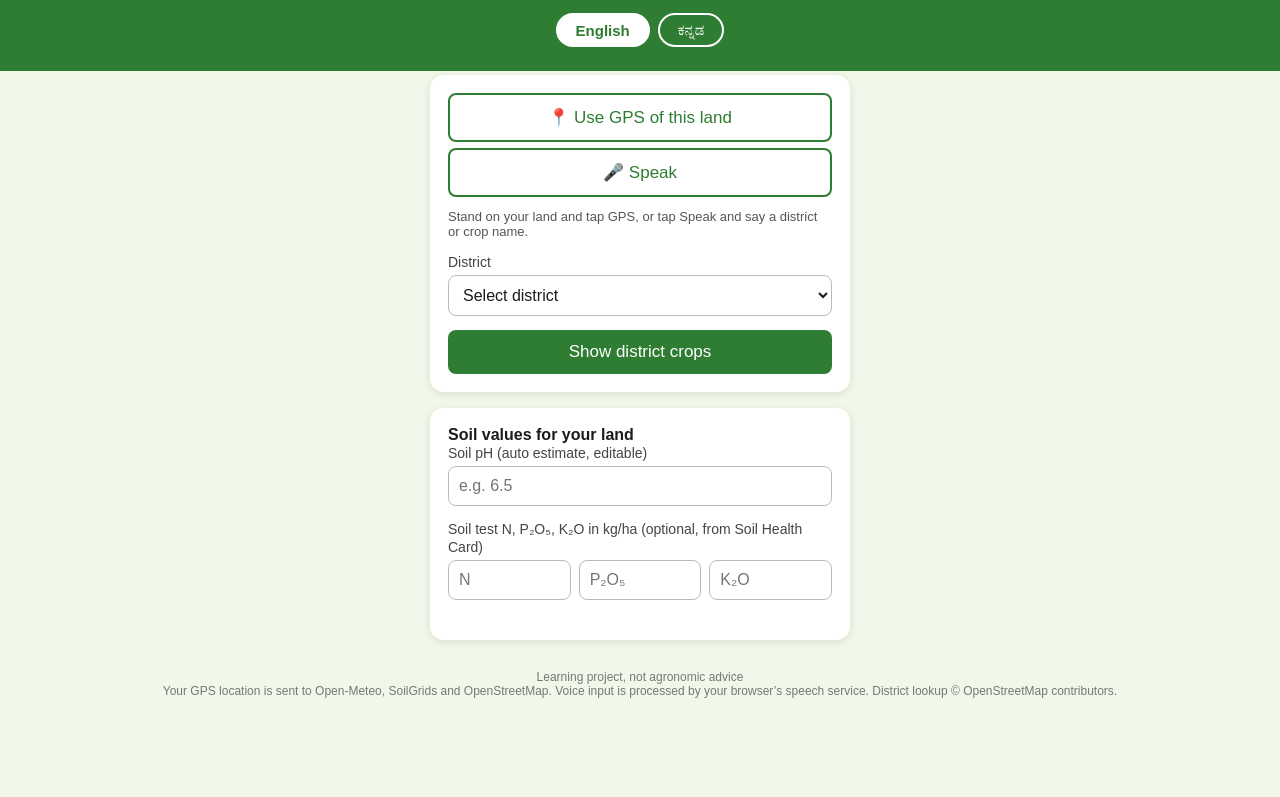
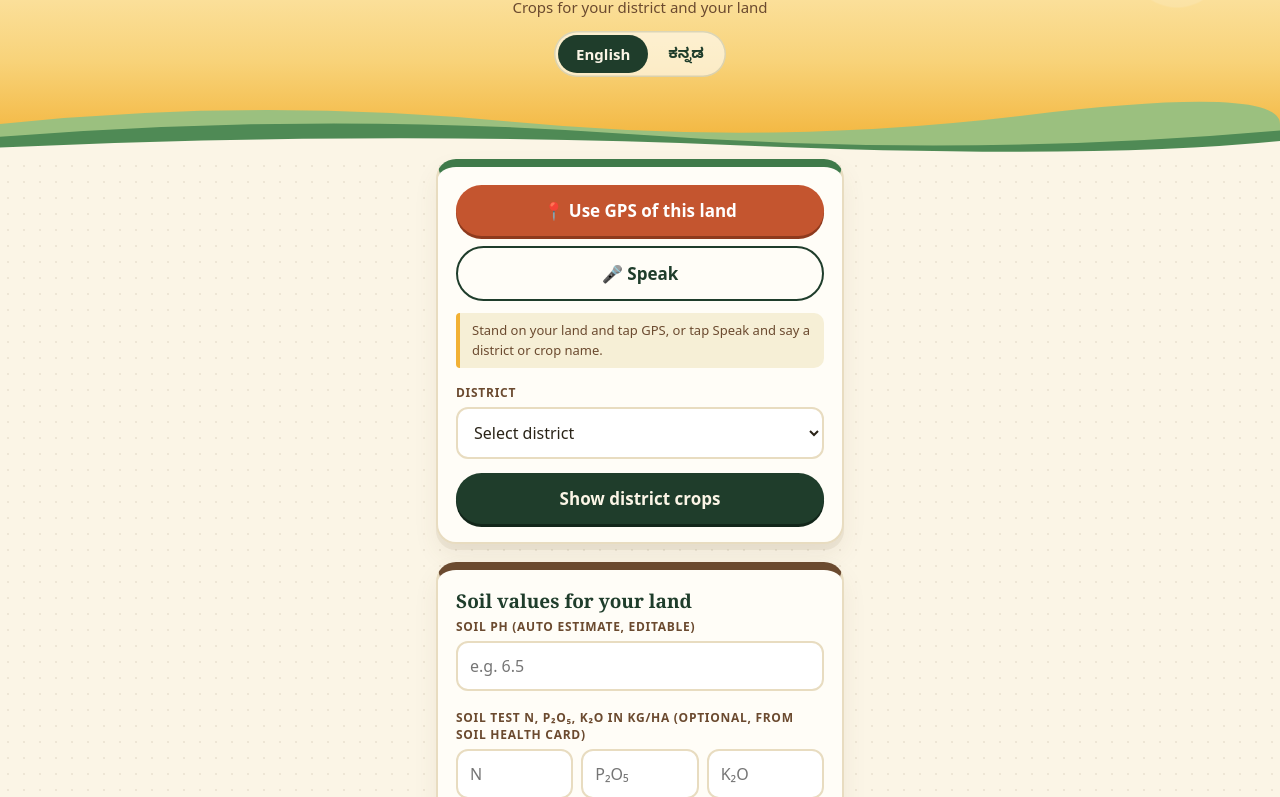
Before and after one commit to divyasureshd8/agrivision_project, a plain HTML site: page index.html in a window 1280 px wide. Shown: the part 82-879 px from the top of the page. Before the commit the page ends 800 px from the top, so only its background shows below. Drawn offline with Linux system fonts and the light colour scheme.

Commit message:
Update index.html

```diff
--- a/index.html
+++ b/index.html
@@ -3,38 +3,69 @@
 <meta name="viewport" content="width=device-width,initial-scale=1">
 <title>Agrivision</title>
 <style>
-body{margin:0;font-family:sans-serif;background:#f1f8e9;color:#1b1b1b}
-header{background:#2e7d32;color:#fff;padding:24px 16px;text-align:center}
-header h1{margin:0;font-size:28px}
-header p{margin:6px 0 0;opacity:.9}
-.lang{display:flex;gap:8px;justify-content:center;margin-top:14px}
-.lang button{width:auto;padding:6px 18px;font-size:15px;background:transparent;color:#fff;border:2px solid #fff;border-radius:20px}
-.lang button.on{background:#fff;color:#2e7d32;font-weight:bold}
-main{max-width:420px;margin:-12px auto 30px;padding:0 16px}
-.card{background:#fff;border-radius:14px;padding:18px;margin-top:16px;box-shadow:0 2px 8px rgba(0,0,0,.1)}
-label{font-size:14px;color:#444}
-select,input{width:100%;padding:10px;margin:4px 0 14px;box-sizing:border-box;border:1px solid #bbb;border-radius:8px;font-size:16px;background:#fff;color:#1b1b1b}
-button{width:100%;padding:12px;background:#2e7d32;color:#fff;border:0;border-radius:8px;font-size:17px}
-button.loc{background:#fff;color:#2e7d32;border:2px solid #2e7d32;margin-bottom:6px}
-button.sm{width:auto;padding:5px 14px;font-size:14px;margin-top:6px;background:#fff;color:#2e7d32;border:2px solid #2e7d32}
-.row{display:flex;gap:8px;margin-bottom:8px}
-.row button{flex:1;padding:8px;font-size:15px;margin:0}
+:root{--forest:#1f3d2b;--leaf:#3f7a4a;--sun:#f2b134;--clay:#c4552f;--cream:#fbf5e6;--paper:#fffdf7;--ink:#2a2418;--soil:#6b4a2f;--line:#e8dcc0}
+*{box-sizing:border-box}
+body{margin:0;font-family:system-ui,-apple-system,'Segoe UI','Noto Sans Kannada',Roboto,sans-serif;background-color:var(--cream);background-image:radial-gradient(rgba(107,74,47,.09) 1px,transparent 1.3px);background-size:16px 16px;color:var(--ink)}
+header{position:relative;overflow:hidden;text-align:center;padding:30px 16px 78px;background:linear-gradient(180deg,#fff0c4 0%,#f8d37a 60%,#f2b134 100%)}
+header::before{content:"";position:absolute;top:16px;right:6%;width:52px;height:52px;border-radius:50%;background:radial-gradient(circle at 35% 35%,#fff6d6,#ffd25e 55%,#f2a51a);box-shadow:0 0 0 9px rgba(255,255,255,.25),0 0 0 20px rgba(255,255,255,.14);animation:glow 4s ease-in-out infinite}
+header h1,header p,.lang{position:relative}
+header h1{margin:0;font-family:Georgia,'Noto Serif Kannada',serif;font-size:32px;letter-spacing:-.01em;color:var(--forest)}
+header h1 span{color:var(--clay);font-style:italic}
+header p{margin:6px 0 14px;color:var(--soil);font-size:15px}
+.lang{display:inline-flex;gap:2px;padding:4px;background:rgba(255,255,255,.6);border-radius:999px;box-shadow:inset 0 0 0 1.5px rgba(31,61,43,.15)}
+.lang button{width:auto;padding:7px 18px;font-size:15px;background:transparent;color:var(--forest);border-radius:999px;box-shadow:none;font-weight:600}
+.lang button:active{transform:none}
+.lang button.on{background:var(--forest);color:var(--cream)}
+.hills{position:absolute;left:0;bottom:-1px;width:100%;height:64px;display:block}
+main{max-width:440px;margin:-14px auto 30px;padding:0 16px;position:relative}
+.card{position:relative;background:var(--paper);border:2px solid var(--line);border-top:8px solid var(--leaf);border-radius:20px;padding:18px;margin-top:18px;box-shadow:0 6px 0 rgba(107,74,47,.08),0 12px 24px rgba(107,74,47,.08);animation:rise .45s ease both}
+main .card:nth-child(2){border-top-color:var(--soil)}
+#out{border-top-color:var(--sun)}
+#land{border-top:0;padding-top:32px}
+#land::before{content:"";position:absolute;left:-2px;right:-2px;top:-2px;height:14px;border-radius:20px 20px 0 0;background:linear-gradient(90deg,#5a3d26 0 25%,#7d5738 25% 50%,#a07448 50% 75%,#c9a06a 75%)}
+label{display:block;font-size:12px;font-weight:700;letter-spacing:.06em;text-transform:uppercase;color:var(--soil);margin-top:4px}
+#soilTitle{font-family:Georgia,'Noto Serif Kannada',serif;font-size:19px;color:var(--forest)}
+select,input{width:100%;padding:12px;margin:6px 0 14px;border:2px solid var(--line);border-radius:12px;font-size:16px;font-family:inherit;background:#fff;color:var(--ink)}
+select:focus,input:focus{outline:0;border-color:var(--leaf);box-shadow:0 0 0 4px rgba(63,122,74,.18)}
+button{width:100%;padding:14px;background:var(--forest);color:var(--cream);border:0;border-radius:999px;font-size:17px;font-weight:600;font-family:inherit;box-shadow:0 3px 0 #12261a;transition:transform .08s,box-shadow .08s}
+button:active{transform:translateY(2px);box-shadow:0 1px 0 #12261a}
+button.loc{background:var(--paper);color:var(--forest);border:2px solid var(--forest);box-shadow:none;margin-bottom:10px}
+#locBtn{background:var(--clay);color:#fff;border:0;box-shadow:0 3px 0 #8e3a1d;animation:ring 2.6s infinite}
+button.sm{width:auto;padding:6px 16px;font-size:14px;margin-top:8px;background:var(--paper);color:var(--forest);border:2px solid var(--forest);box-shadow:none}
+.row{display:flex;gap:8px;margin-bottom:10px}
+.row button{flex:1;padding:9px;font-size:15px;box-shadow:none;background:var(--paper);color:var(--forest);border:2px solid var(--forest)}
 .row input{flex:1;min-width:0}
-#msg{font-size:13px;color:#555;margin:6px 0 14px;min-height:16px}
-.alt{margin-top:8px;color:#555;line-height:1.6}
-details{border-bottom:1px solid #eee;padding:8px 0}
-summary{font-size:17px;color:#1b1b1b}
-.info{font-size:14px;color:#444;line-height:1.8;padding:6px 0 4px 8px}
-.info b{color:#2e7d32}
-footer{text-align:center;font-size:12px;color:#777;padding:0 12px 20px}
+#msg{font-size:13px;line-height:1.5;color:var(--soil);background:#f6efd6;border-left:4px solid var(--sun);border-radius:4px 10px 10px 4px;padding:8px 12px;margin:2px 0 16px}
+#msg:empty{display:none}
+.alt{margin-top:10px;color:var(--ink);line-height:1.6}
+.alt small,.info small{color:#7a6a50;line-height:1.5}
+details{border:1.5px dashed #cdbd95;border-radius:14px;padding:0 14px;margin:10px 0;background:#fffaf0;transition:background .2s}
+details[open]{border-style:solid;border-color:var(--leaf);background:#f4f9ee}
+summary{list-style:none;cursor:pointer;display:flex;align-items:center;gap:6px;padding:13px 0;font-family:Georgia,'Noto Serif Kannada',serif;font-size:17px;font-weight:700;color:var(--forest)}
+summary::-webkit-details-marker{display:none}
+summary::after{content:"›";margin-left:auto;font-size:24px;line-height:1;color:var(--clay);transition:transform .2s}
+details[open] summary::after{transform:rotate(90deg)}
+.info{font-size:14px;line-height:1.9;color:#3a3220;padding:0 0 12px 2px}
+.info b{color:var(--leaf)}
+footer{text-align:center;font-size:12px;line-height:1.6;color:#7a6a50;padding:6px 20px 28px;max-width:440px;margin:0 auto}
+footer::before{content:"🌾 · 🌱 · 🌾";display:block;letter-spacing:.3em;margin-bottom:8px}
+@keyframes rise{from{opacity:0;transform:translateY(10px)}to{opacity:1;transform:none}}
+@keyframes ring{0%{box-shadow:0 3px 0 #8e3a1d,0 0 0 0 rgba(196,85,47,.5)}70%{box-shadow:0 3px 0 #8e3a1d,0 0 0 14px rgba(196,85,47,0)}100%{box-shadow:0 3px 0 #8e3a1d,0 0 0 0 rgba(196,85,47,0)}}
+@keyframes glow{50%{transform:scale(1.07)}}
+@media (prefers-reduced-motion:reduce){*{animation:none!important;transition:none!important}}
 </style></head><body>
 <header>
-<h1>🌱 Agrivision</h1>
+<h1>🌱 Agri<span>vision</span></h1>
 <p id="sub"></p>
 <div class="lang">
 <button id="b-en" onclick="setLang('en')">English</button>
 <button id="b-kn" onclick="setLang('kn')">ಕನ್ನಡ</button>
 </div>
+<svg class="hills" viewBox="0 0 400 60" preserveAspectRatio="none" aria-hidden="true">
+<path d="M0 30 Q80 5 160 28 T320 22 T400 30 V60 H0Z" fill="#9bc07f"/>
+<path d="M0 42 Q100 18 200 40 T400 36 V60 H0Z" fill="#4f8a55"/>
+<path d="M0 52 Q120 36 230 50 T400 46 V60 H0Z" fill="#fbf5e6"/>
+</svg>
 </header>
 <main>
 <div class="card">
```
